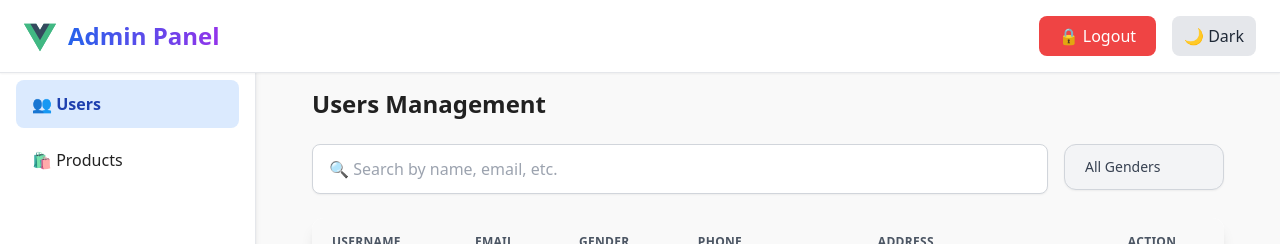
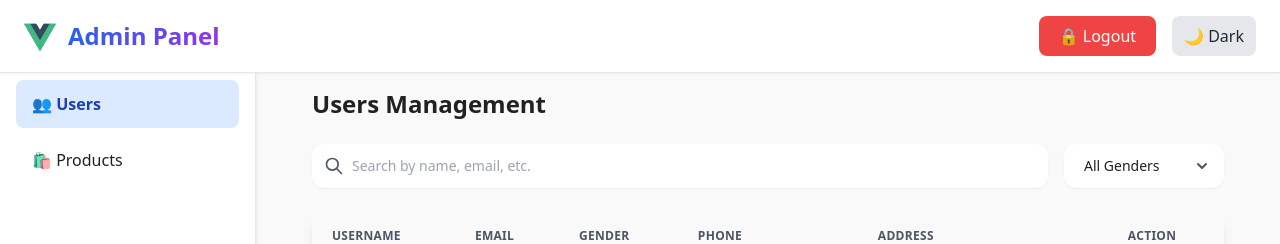
Before and after one commit to ArsyaFows/tesamazink, a Vue app in the folder tes-amazink/: page /users in a window 1280 px wide. Shown: the top 244 px of the page. Built offline with nearby package versions, Linux system fonts and the light colour scheme; no server answers; sample sign-in values are in the browser's storage.

Commit message:
almost done

```diff
--- a/tes-amazink/src/style.css
+++ b/tes-amazink/src/style.css
@@ -35,6 +35,7 @@
   --smartphones-text: #3730a3; /* indigo-800 */
   --accessories-bg: #f3f4f6;   /* gray-100 */
   --accessories-text: #1f2937; /* gray-800 */
+
 }
 
 [data-theme="dark"] {
--- a/tes-amazink/src/views/ProductsView.vue
+++ b/tes-amazink/src/views/ProductsView.vue
@@ -3,34 +3,57 @@
       <div class="max-w-6xl mx-auto px-4 sm:px-6 lg:px-8 py-6 ml-15">
         <h2 class="text-2xl font-semibold mb-6" style="color: var(--text-color);"> Products Management</h2>
 
-<!-- Search dan Filter -->
+<!-- Search & Filter 2 (disamakan design dengan search 1) -->
 <div class="search-filter-container flex flex-col gap-4 mb-6">
-  <!-- Search bar tetap di atas -->
-  <div class="flex-1 min-w-60">
+  <!-- Search Input -->
+  <div class="flex-1 min-w-60 relative">
     <input
       v-model="search"
       @input="debouncedFetch"
-      placeholder="🔍 Search products..."
-      class="w-full px-4 py-3 bg-white text-gray-700 border border-gray-300 rounded-lg shadow-sm focus:outline-none focus:ring-2 focus:ring-blue-300 focus:border-blue-500 transition"
+      placeholder="Search products..."
+      class="w-full px-4 py-3 pl-10 rounded-xl shadow-sm focus:outline-none focus:ring-2 transition-all duration-200 text-sm"
+      :style="{
+        backgroundColor: 'var(--header-bg)',
+        color: 'var(--text-color)',
+        borderColor: 'var(--border-color)'
+      }"
     />
+    <!-- Search Icon -->
+    <div class="absolute inset-y-0 left-0 flex items-center pl-3 pointer-events-none">
+      <svg xmlns="http://www.w3.org/2000/svg" class="h-5 w-5" fill="none" viewBox="0 0 24 24" stroke="currentColor"
+           :style="{ color: 'var(--secondary-text)' }">
+        <path stroke-linecap="round" stroke-linejoin="round" stroke-width="2" d="M21 21l-6-6m2-5a7 7 0 11-14 0 7 7 0 0114 0z" />
+      </svg>
+    </div>
   </div>
 
   <!-- Button + Category Filter -->
   <div class="flex flex-wrap gap-4 buttons-category">
+<!-- Button + Category Filter -->
   <div>
     <button
       @click="openForm()"
-        class="px-5 py-3 bg-blue-600 hover:bg-blue-700 text-white font-medium rounded-lg shadow transition"
+      class="px-5 py-3 font-medium rounded-lg shadow transition"
+      :style="{
+        background: 'linear-gradient(to right, var(--primary-bg), var(--primary-hover) )',
+        color: '#fff'
+      }"
     >
-        ➕ Add Product
+      + Add Product
     </button>
 </div>
 
+<!-- Category Filter -->
 <div class="relative inline-block">
     <select
       v-model="categoryFilter"
       @change="debouncedFetch"
-    class="appearance-none bg-gray-100 text-gray-700 border border-gray-300 rounded-xl px-5 py-3 pr-10 shadow-sm focus:outline-none focus:ring-2 focus:ring-blue-400 focus:border-blue-500 transition-all duration-200 hover:border-blue-400 cursor-pointer min-w-[160px] text-sm"
+      class="appearance-none rounded-xl px-5 py-3 pr-10 shadow-sm focus:outline-none focus:ring-2 cursor-pointer min-w-[160px] text-sm transition-all duration-200"
+      :style="{
+        backgroundColor: 'var(--header-bg)',
+        color: 'var(--text-color)',
+        borderColor: 'var(--border-color)'
+      }"
     >
       <option value="">All Categories</option>
       <option value="laptops">Laptops</option>
@@ -41,15 +64,15 @@
     </select>
 
     <!-- Custom Dropdown Arrow -->
-  <div class="pointer-events-none absolute inset-y-0 right-0 flex items-center px-3 text-gray-500 dark:text-gray-400">
-    <svg xmlns="http://www.w3.org/2000/svg" class="h-5 w-5" viewBox="0 0 20 20" fill="currentColor">
+    <div class="pointer-events-none absolute inset-y-0 right-0 flex items-center px-3">
+      <svg xmlns="http://www.w3.org/2000/svg" class="h-5 w-5" viewBox="0 0 20 20" fill="currentColor"
+           :style="{ color: 'var(--secondary-text)' }">
         <path fill-rule="evenodd" d="M5.293 7.293a1 1 0 011.414 0L10 10.586l3.293-3.293a1 1 0 111.414 1.414l-4 4a1 1 0 01-1.414 0l-4-4a1 1 0 010-1.414z" clip-rule="evenodd" />
       </svg>
     </div>
   </div>
 </div>
 </div>
-
 
 
 <!-- Table Container -->
@@ -230,7 +253,7 @@
               <button
                 type="button"
                 @click="showForm = false"
-                class="flex-1 bg-gray-400 hover:bg-gray-500 text-white font-medium py-2 rounded-lg transition"
+                class="flex-1 bg-red-400 hover:bg-red-500 text-white font-medium py-2 rounded-lg transition"
               >
                 Cancel
               </button>
--- a/tes-amazink/src/views/UsersView.vue
+++ b/tes-amazink/src/views/UsersView.vue
@@ -6,28 +6,58 @@
 <div class="max-w-7xl mx-auto px-4 sm:px-6 lg:px-8 py-6 overflow-x-hidden">
   <h2 class="text-2xl font-semibold mb-6" style="color: var(--text-color);"> Users Management</h2>
 
+
+
 <!-- Search & Filter -->
-  <div class="flex flex-wrap gap-4 mb-6 sm:flex-nowrap">
-    <div class="flex-1 min-w-[200px] w-full">
+<div class="flex flex-wrap gap-4 mb-6">
+  <!-- Search Input -->
+  <div class="flex-1 min-w-[200px] w-full relative">
     <input
       v-model="search"
       @input="debouncedFetch"
-        placeholder="🔍 Search by name, email, etc."
-        class="w-full px-4 py-3 bg-white text-gray-700 border border-gray-300 rounded-lg shadow-sm focus:outline-none focus:ring-2 focus:ring-blue-300 focus:border-blue-500 transition"
+      placeholder="Search by name, email, etc."
+      class="w-full px-4 py-3 pl-10 rounded-xl shadow-sm focus:outline-none focus:ring-2 transition-all duration-200 text-sm"
+      :style="{
+        backgroundColor: 'var(--header-bg)',
+        color: 'var(--text-color)',
+        borderColor: 'var(--border-color)'
+      }"
     />
+    <div class="absolute inset-y-0 left-0 flex items-center pl-3 pointer-events-none">
+      <svg xmlns="http://www.w3.org/2000/svg" class="h-5 w-5" fill="none" viewBox="0 0 24 24" stroke="currentColor"
+           :style="{ color: 'var(--secondary-text)' }">
+        <path stroke-linecap="round" stroke-linejoin="round" stroke-width="2" d="M21 21l-6-6m2-5a7 7 0 11-14 0 7 7 0 0114 0z" />
+      </svg>
     </div>
-    <div class="min-w-[140px] w-full sm:w-auto">
+  </div>
+
+  <!-- Gender Filter -->
+  <div class="min-w-[140px] w-full sm:w-auto relative">
     <select
       v-model="genderFilter"
       @change="debouncedFetch"
-        class="appearance-none bg-gray-100 text-gray-700 border border-gray-300 rounded-xl px-5 py-3 pr-10 shadow-sm focus:outline-none focus:ring-2 focus:ring-blue-400 focus:border-blue-500 transition-all duration-200 hover:border-blue-400 cursor-pointer min-w-[160px] text-sm"
+      class="appearance-none rounded-xl px-5 py-3 pr-10 shadow-sm focus:outline-none focus:ring-2 cursor-pointer min-w-[160px] text-sm"
+      :style="{
+        backgroundColor: 'var(--header-bg)',
+        color: 'var(--text-color)',
+        borderColor: 'var(--border-color)'
+      }"
     >
       <option value="">All Genders</option>
       <option value="male">Male</option>
       <option value="female">Female</option>
     </select>
+
+    <!-- Custom Dropdown Arrow -->
+    <div class="pointer-events-none absolute inset-y-0 right-0 flex items-center px-3">
+      <svg xmlns="http://www.w3.org/2000/svg" class="h-5 w-5" viewBox="0 0 20 20" fill="currentColor"
+           :style="{ color: 'var(--secondary-text)' }">
+        <path fill-rule="evenodd" d="M5.293 7.293a1 1 0 011.414 0L10 10.586l3.293-3.293a1 1 0 111.414 1.414l-4 4a1 1 0 01-1.414 0l-4-4a1 1 0 010-1.414z" clip-rule="evenodd" />
+      </svg>
     </div>
   </div>
+</div>
+
 
 <!-- Table Wrapper -->
 <div class="overflow-x-auto rounded-xl shadow-lg transition-all duration-300"
```
Lines whose indentation alone changed are shown as unchanged.
